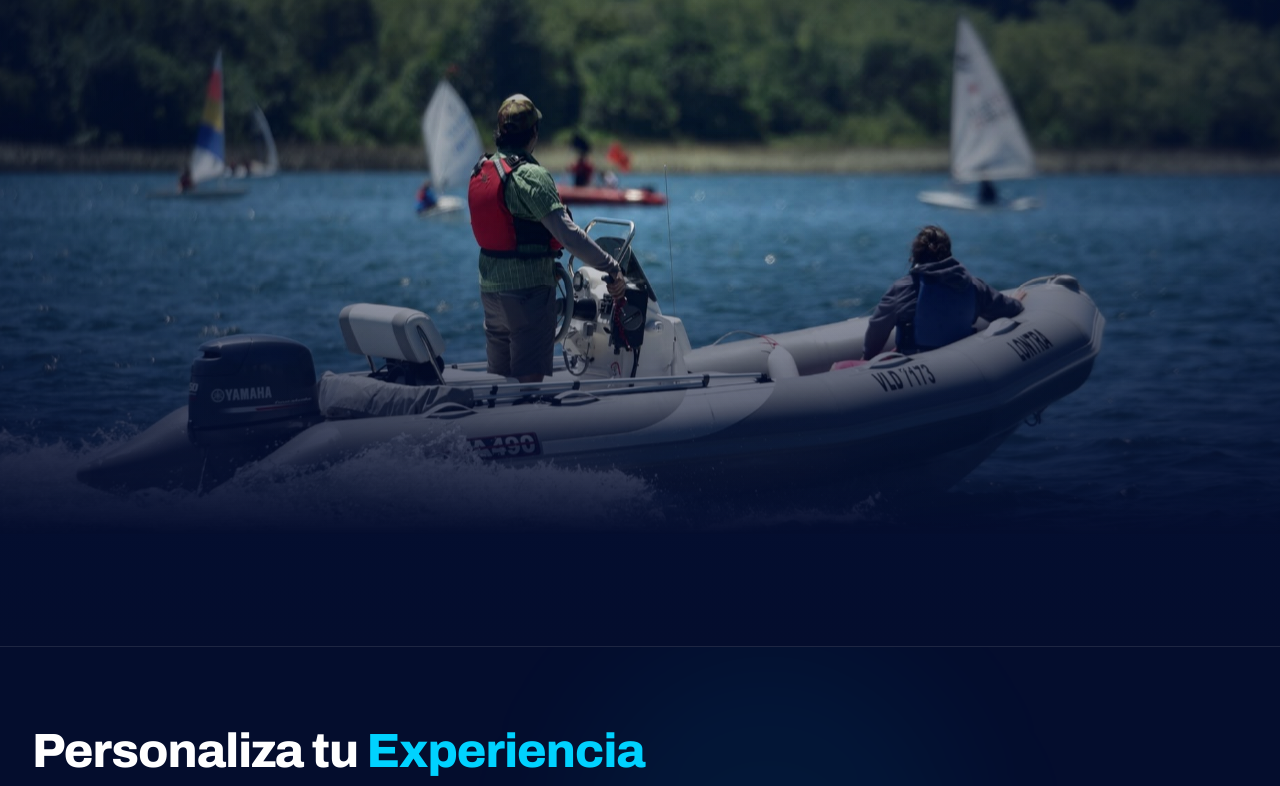
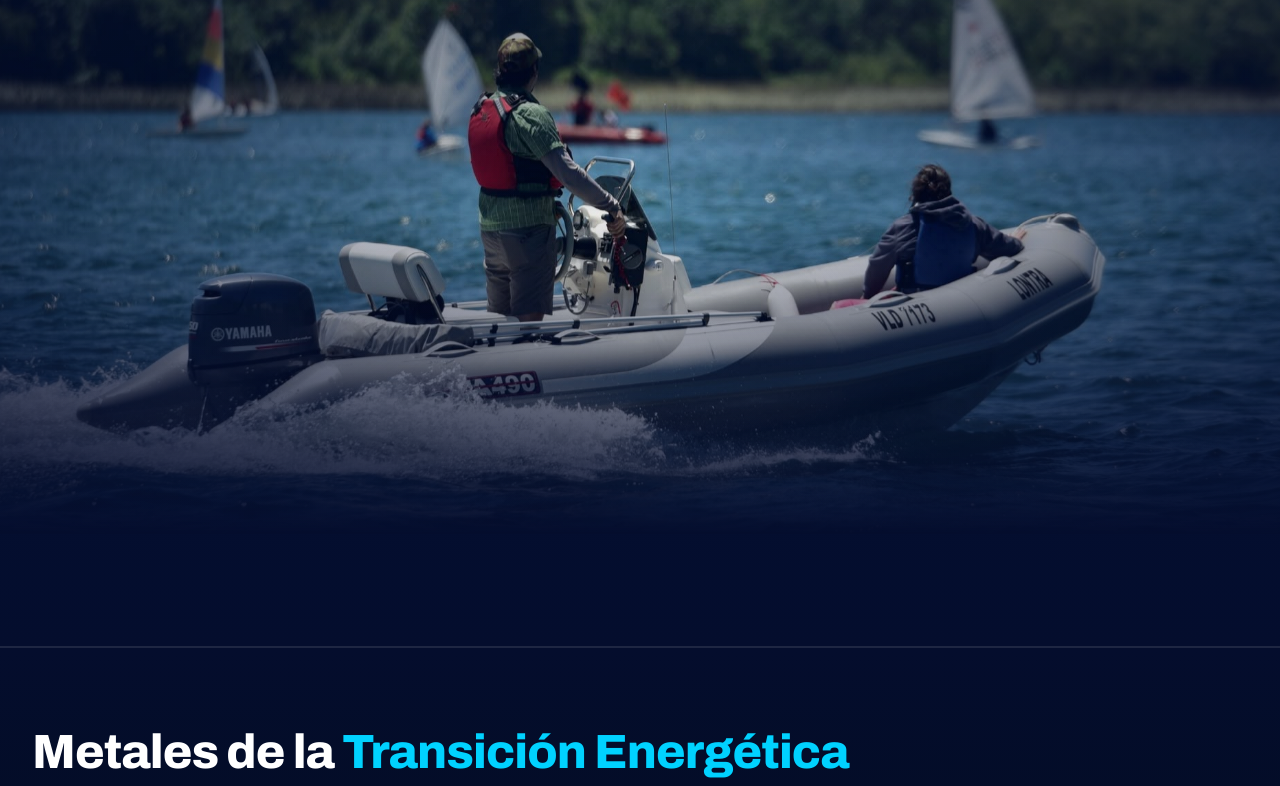
Before and after one commit to erikogodoy/web-valdivia-nautica-2026, a Next.js app: page / in a window 1280 px wide. Shown: the part 3203-3989 px from the top of the page. Built offline with nearby package versions, Linux system fonts and the light colour scheme.

Commit message:
feat(landing): streamline homepage to hero, manifesto, sponsors, and organizers (preserving other blocks in codebase)

```diff
--- a/src/app/page.tsx
+++ b/src/app/page.tsx
@@ -48,19 +48,15 @@ export default function Home() {
         {/* 2. Manifiesto Fluvial, Cifras de Impacto Dinámicas y Slider Interactivo de los 7 Mundos */}
         <ImpactManifesto onOpenModal={handleOpenModal} />
 
-        {/* 3. La Brújula del Visitante (Selector Interactivo por Perfil) */}
-        <VisitorCompass onOpenModal={handleOpenModal} />
+        {/* Bloques reservados para fases posteriores (preservados en componentes): */}
+        {/* <VisitorCompass onOpenModal={handleOpenModal} /> */}
+        {/* <InteractiveVenueMap /> */}
+        {/* <EventTimeline onOpenModal={handleOpenModal} /> */}
 
-        {/* 4. Mapa Interactivo de la Sede: Parque Saval & Río Calle-Calle */}
-        <InteractiveVenueMap />
-
-        {/* 5. Cronograma / Bitácora Interactiva de Actividades por Días con Foto de Regata */}
-        <EventTimeline onOpenModal={handleOpenModal} />
-
-        {/* 6. Pabellón de Patrocinios B2B: Metales de Transición Energética */}
+        {/* 3. Pabellón de Patrocinios B2B: Metales de Transición Energética */}
         <SponsorsSection onOpenModal={handleOpenModal} />
 
-        {/* 7. Marquesina Institucional */}
+        {/* 4. Marquesina Institucional: Organizan, Patrocinan e Impulsan */}
         <OrganizersBar />
       </main>
 
```
